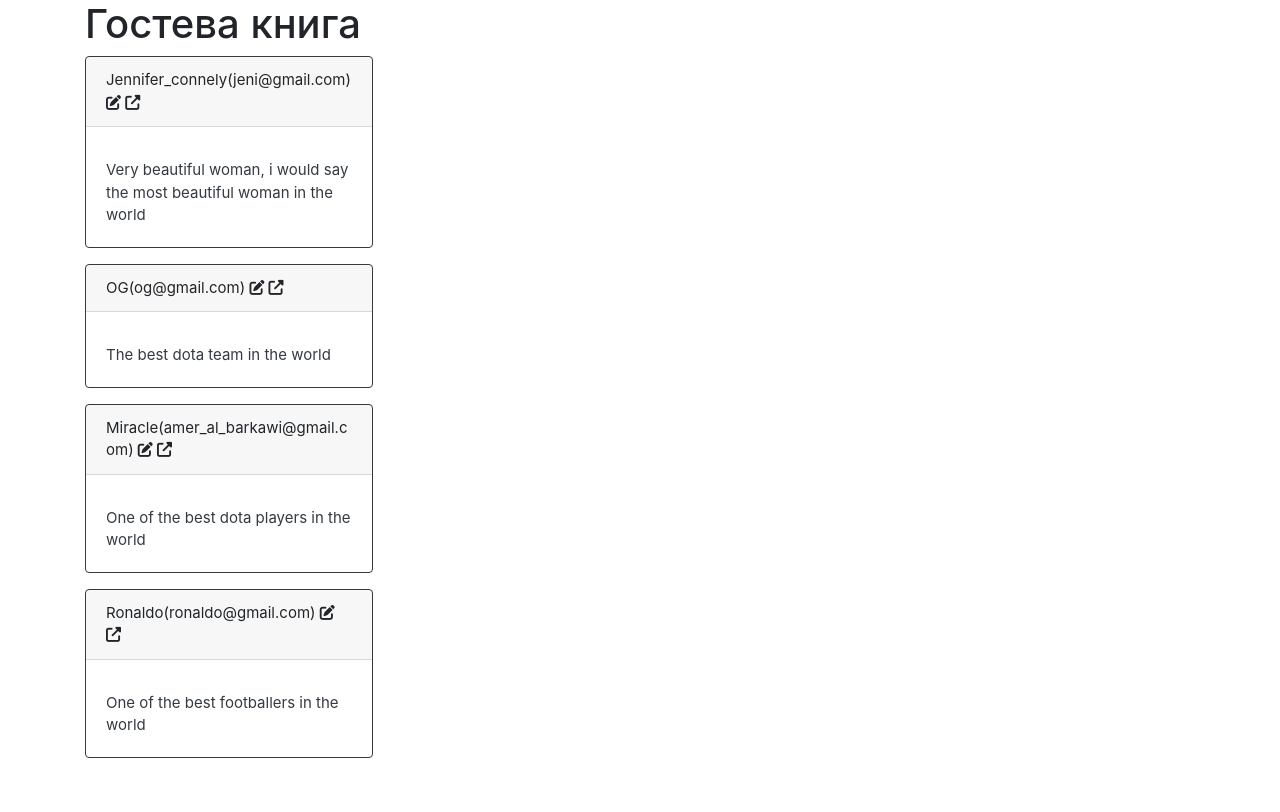
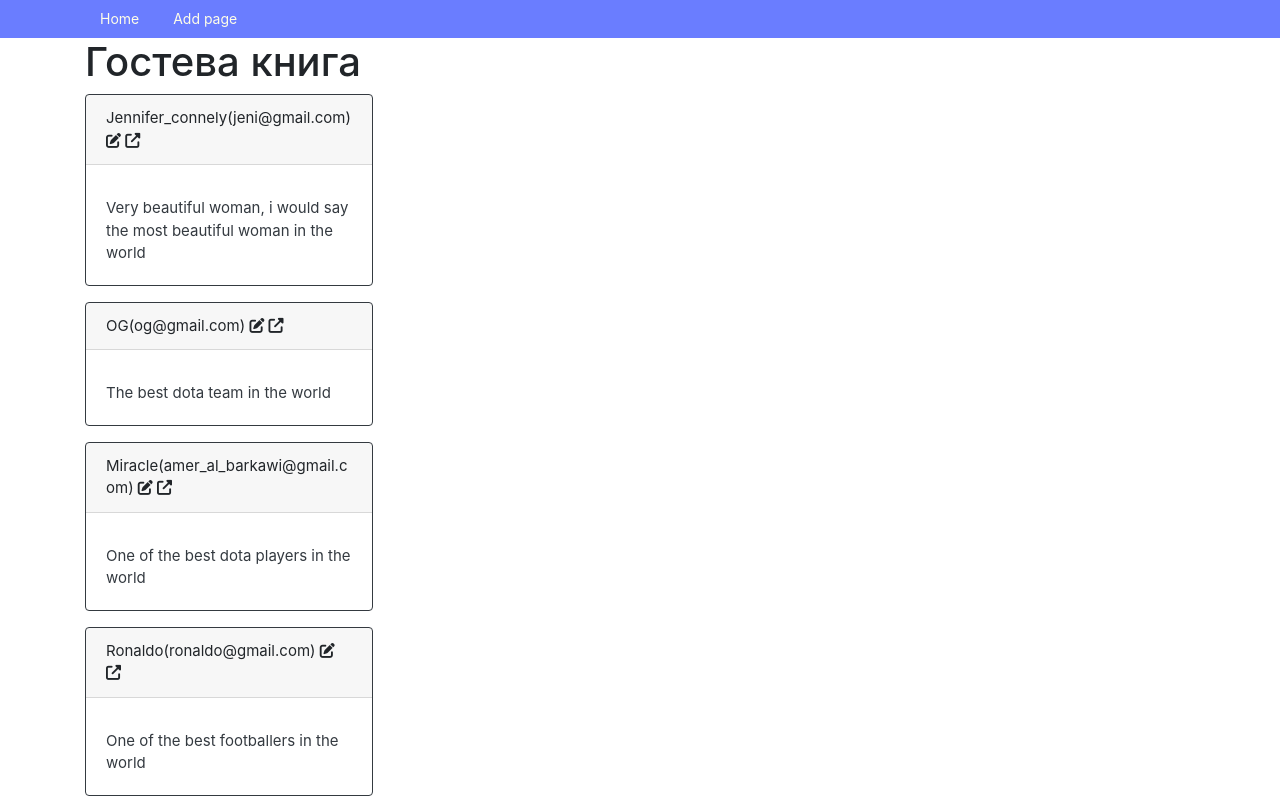
Before and after one commit to insanboss/exam_6, a Django app: page / in a window 1280 px wide. Before the commit the page ends 758 px from the top, so only its background shows below. Run offline with Django 3.2, Linux system fonts and the light colour scheme; data comes from the database, SQL or seed files in the repository; some libraries are stand-ins or nearby versions.

Commit message:
Реализовали создание страницы Испраравили некоторые ошибки

```diff
--- a/source/exam_6/urls.py
+++ b/source/exam_6/urls.py
@@ -15,9 +15,10 @@ Including another URLconf
 """
 from django.contrib import admin
 from django.urls import path
-from guest_book.views import index_view
+from guest_book.views import index_view, page_create_view
 
 urlpatterns = [
     path('admin/', admin.site.urls),
     path('', index_view, name='index'),
+    path('page/add/', page_create_view, name='page_add'),
 ]
--- a/source/guest_book/models.py
+++ b/source/guest_book/models.py
@@ -7,7 +7,7 @@ status_choices = [('active', 'Активно'), ('blocked', 'Заблокиро
 class Page(models.Model):
     author = models.CharField(max_length=100, null=False, blank=False, verbose_name='Автор')
     email = models.EmailField(max_length=50, null=False,  blank=False, verbose_name='email')
-    note_text = models.TextField(null=True, blank=True, verbose_name='Текст записи')
+    note_text = models.TextField(max_length=1000, null=True, blank=True, verbose_name='Текст записи')
     created_at = models.DateTimeField(auto_now_add=True, verbose_name='Время создания')
     updated_at = models.DateTimeField(auto_now=True, verbose_name='Время редактирования')
     status = models.CharField(max_length=50, null=False, blank=False, choices=status_choices, default='active', verbose_name='status')
--- a/source/guest_book/static/css/style.css
+++ b/source/guest_book/static/css/style.css
@@ -1,3 +1,85 @@
+
+body {
+
+    ...
+
+    /* отступ, чтобы компенсировать высоту навбара */
+
+    margin-top: 60px;
+
+}
+
+
+.navbar {
+
+    display: block;
+
+    background: #6a7dff;
+
+    position: fixed;
+
+    top: 0;
+
+    right: 0;
+
+    left: 0;
+
+    font-size: 0;
+
+    box-sizing: border-box;
+
+    padding: 7px 30px;
+
+}
+
+
+.menu {
+
+    font-size: 14px;
+
+    line-height: 1;
+
+    padding: 0;
+
+    margin: 0;
+
+    display: inline-block;
+
+    color: #fffee8;
+
+}
+
+
+.menu li {
+
+    display: inline-block;
+
+}
+
+
+.menu a {
+
+    display: inline-block;
+
+    text-decoration: none;
+
+    color: inherit;
+
+    padding: 5px 15px;
+
+}
+
+
+.menu a:hover {
+
+    color: #ffc122;
+
+    text-decoration: underline;
+
+}
+
+
+
 .guest_card{
     padding: 0px;
     font-size: 15px;
--- a/source/guest_book/templates/base.html
+++ b/source/guest_book/templates/base.html
@@ -12,6 +12,16 @@
     <link rel="stylesheet" href="{% static 'css/style.css' %}">
 </head>
 <body>
+    <nav style="position: static" class="navbar">
+        <div class="container">
+            <ul class="menu">
+                <li><a href="{% url 'index' %}">Home</a></li>
+                {% block menu %}
+
+                {% endblock %}
+            </ul>
+        </div>
+    </nav>
     <div class="container">
         {% block content %}
 
--- a/source/guest_book/templates/index.html
+++ b/source/guest_book/templates/index.html
@@ -1,7 +1,8 @@
 {% extends 'base.html' %}
-{#{% block menu %}#}
-{#   <li><a href="{% url 'task_add' %}">Add task</a></li>#}
-{#{% endblock %}#}
+{% block menu %}
+   <li><a href="{% url 'page_add' %}">Add page</a></li>
+
+{% endblock %}
 
 
 {% block content %}
--- a/source/guest_book/views.py
+++ b/source/guest_book/views.py
@@ -1,4 +1,6 @@
-from django.shortcuts import render
+from django.shortcuts import render, redirect
+
+from guest_book.forms import PageForm
 from guest_book.models import Page
 
 
@@ -11,3 +13,25 @@ def index_view(request):
         'pages': pages
     }
     return render(request, 'index.html', context)
+
+
+def form(args):
+    pass
+
+
+def page_create_view(request):
+    if request.method == 'GET':
+        page = PageForm()
+        return render(request, 'page_create.html', context={'form': page})
+    elif request.method == 'POST':
+        page = PageForm(data=request.POST)
+        if page.is_valid():
+            page = Page(
+                author=page.cleaned_data.get('author'),
+                email=page.cleaned_data.get('email'),
+                note_text=page.cleaned_data.get('note_text'),
+            )
+            page.save()
+        else:
+            return render(request, 'page_create.html', context={'form': page})
+        return redirect('index')
```
Also changed, not shown: source/guest_book/forms.py (added, +7 -0 lines), source/guest_book/templates/page_create.html (added, +11 -0 lines).
